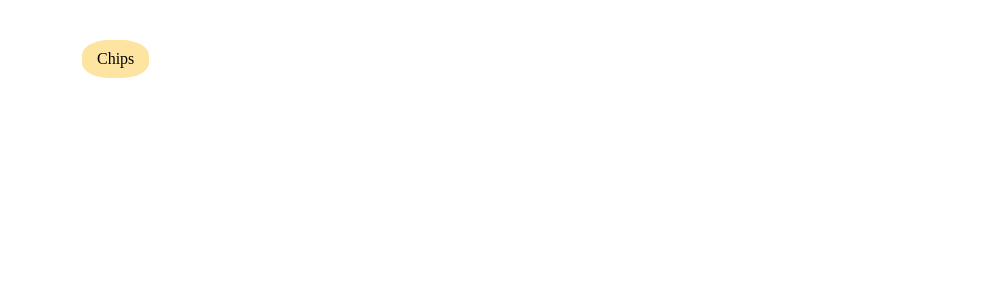
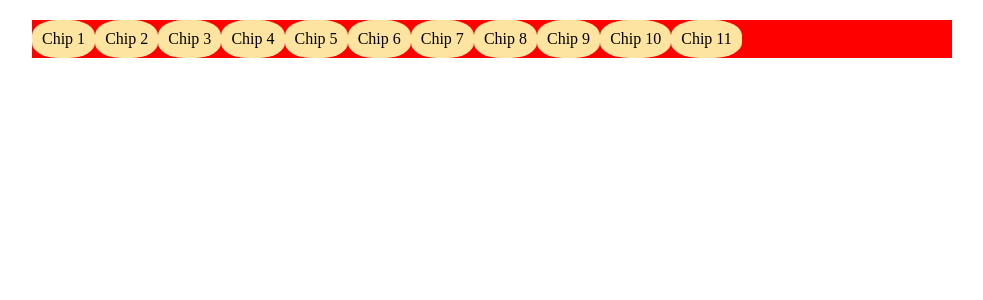
Before and after one commit to 0nlyssslatts/chips, a React app: page / in a window 1280 px wide. Shown: the top 300 px of the page, without its empty margins (148-1131 px from the left). Built offline with nearby package versions, Linux system fonts and the light colour scheme.

Commit message:
Добавил компонент ChipsList

```diff
--- a/src/app/App.tsx
+++ b/src/app/App.tsx
@@ -1,10 +1,27 @@
+import { useState } from "react";
+import ChipList from "components/ChipsList/ChipsList";
 import "./index.scss";
-import Chips from "components/Chips/Chips";
+
+const chips = [
+    { id: "1", label: "Chip 1" },
+    { id: "2", label: "Chip 2" },
+    { id: "3", label: "Chip 3" },
+    { id: "4", label: "Chip 4" },
+    { id: "5", label: "Chip 5" },
+    { id: "6", label: "Chip 6" },
+    { id: "7", label: "Chip 7" },
+    { id: "8", label: "Chip 8" },
+    { id: "9", label: "Chip 9" },
+    { id: "10", label: "Chip 10" },
+    { id: "11", label: "Chip 11" },
+];
 
 const App = () => {
+    const [selectedId, setSelectedId] = useState<string | null>(null);
+
     return (
         <div className="app">
-            <Chips label="Chips" selected={false} onClick={() => {}} />
+            <ChipList chips={chips} selectedId={selectedId} onSelect={setSelectedId} />
         </div>
     );
 };
--- a/src/app/index.scss
+++ b/src/app/index.scss
@@ -5,8 +5,8 @@
 }
 
 .app {
-    display: flex;
-    max-width: 900px;
+    max-width: 960px;
     margin: 0 auto;
-    padding: 40px;
+    padding: 20px;
+    height: 100vh;
 }
--- a/src/components/Chips/Chips.module.scss
+++ b/src/components/Chips/Chips.module.scss
@@ -1,9 +1,10 @@
 .Chip {
-    padding: 10px 15px;
+    padding: 10px;
     border-radius: 40%;
     cursor: pointer;
     background-color: #fde4a1;
     color: #000;
+    text-align: center;
 }
 
 .selected {
--- a/src/components/Chips/Chips.tsx
+++ b/src/components/Chips/Chips.tsx
@@ -6,14 +6,17 @@ interface ChipsProps {
     selected: boolean;
     onClick: () => void;
     className?: string;
+    width?: number;
 }
 
 const Chips = (props: ChipsProps) => {
-    const { label, selected, onClick, className } = props;
+    const { label, selected, onClick, className, width } = props;
+    const style = width ? { width: `${width}px` } : {};
     return (
         <div
             className={classNames(cls.Chip, { [cls.selected]: selected }, [className])}
             onClick={onClick}
+            style={style}
         >
             {label}
         </div>
--- a/src/components/ChipsList/ChipsList.module.scss
+++ b/src/components/ChipsList/ChipsList.module.scss
@@ -1,6 +1,26 @@
 .ChipsList {
     display: flex;
-    flex-direction: row;
-    flex: 0 0 auto;
+    flex-shrink: 0;
+    align-items: center;
+    background-color: red;
+}
+
+.ellipsis {
+    background-color: #f0f0f0;
+    padding: 5px 10px;
+    border-radius: 15px;
+    margin: 5px;
+    cursor: pointer;
+}
+
+.popup {
+    background-color: #fff;
+    box-shadow: 0 2px 10px rgba(0, 0, 0, 0.2);
+    padding: 10px;
+    z-index: 1000;
+}
+
+.grid {
+    display: grid;
     gap: 10px;
 }
--- a/src/components/ChipsList/ChipsList.tsx
+++ b/src/components/ChipsList/ChipsList.tsx
@@ -1,21 +1,102 @@
+import { useState, useEffect, useRef } from "react";
+import { usePopper } from "react-popper";
+import Chips from "components/Chips/Chips";
 import { classNames } from "utils/classNames";
-import cls from "./ChipsWrapper.module.scss";
-import Chips from "components/Chips/Chips";
+import cls from "./ChipsList.module.scss";
 
-interface ChipsListProps {
+interface ChipListProps {
+    chips: { id: string; label: string }[];
+    selectedId: string | null;
+    onSelect: (id: string) => void;
     className?: string;
+    popupClassName?: string;
+    gridColumns?: number;
 }
 
-const arr = [1, 2, 3, 4, 5, 6, 7, 8, 9, 10, 11, 12, 13, 14, 15, 16, 17, 18, 19, 20];
+const ChipList = (props: ChipListProps) => {
+    const { chips, selectedId, onSelect, className, popupClassName, gridColumns = 3 } = props;
+    const [visibleCount, setVisibleCount] = useState(chips.length);
+    const [isPopupOpen, setIsPopupOpen] = useState(false);
+    const containerRef = useRef<HTMLDivElement>(null);
+    const ellipsisRef = useRef<HTMLDivElement>(null);
+    const [popperElement, setPopperElement] = useState<HTMLDivElement | null>(null);
+    const { styles, attributes } = usePopper(ellipsisRef.current, popperElement, {
+        placement: "bottom-start",
+    });
 
-export const ChipsList = ({ className }: ChipsListProps) => {
+    const calculateVisibleCount = () => {
+        if (!containerRef.current) return;
+        const containerWidth = containerRef.current.offsetWidth;
+        let totalWidth = 0;
+        let count = 0;
+        const ellipsisWidth = 32;
+
+        chips.forEach((chip) => {
+            const chipWidth = 75;
+            if (totalWidth + chipWidth <= containerWidth - ellipsisWidth) {
+                totalWidth += chipWidth;
+                count++;
+            }
+        });
+
+        setVisibleCount(count < chips.length ? count : chips.length);
+    };
+
+    useEffect(() => {
+        calculateVisibleCount();
+        window.addEventListener("resize", calculateVisibleCount);
+        return () => window.removeEventListener("resize", calculateVisibleCount);
+    }, [chips]);
+
+    const visibleChips = chips.slice(0, visibleCount);
+    const hiddenChips = chips.slice(visibleCount);
+
     return (
-        <div className={classNames(cls.ChipsList, {}, [className])}>
-            {arr.map((num) => {
-                return (
-                    <Chips key={num} label={`Чипс ${num}`} selected={false} onClick={() => {}} />
-                );
-            })}
+        <div ref={containerRef} className={classNames(cls.ChipsList, {}, [className])}>
+            {visibleChips.map((chip) => (
+                <Chips
+                    key={chip.id}
+                    label={chip.label}
+                    selected={selectedId === chip.id}
+                    onClick={() => onSelect(chip.id)}
+                />
+            ))}
+            {hiddenChips.length > 0 && (
+                <div
+                    ref={ellipsisRef}
+                    className={cls.ellipsis}
+                    onClick={() => setIsPopupOpen(true)}
+                >
+                    ...
+                </div>
+            )}
+            {isPopupOpen && (
+                <div
+                    ref={setPopperElement}
+                    className={classNames(cls.popup, {}, [popupClassName])}
+                    style={styles.popper}
+                    {...attributes.popper}
+                >
+                    <div
+                        className={cls.grid}
+                        style={{ gridTemplateColumns: `repeat(${gridColumns}, 1fr)` }}
+                    >
+                        {hiddenChips.map((chip) => (
+                            <Chips
+                                key={chip.id}
+                                label={chip.label}
+                                selected={selectedId === chip.id}
+                                onClick={() => {
+                                    onSelect(chip.id);
+                                    setIsPopupOpen(false);
+                                }}
+                            />
+                        ))}
+                    </div>
+                </div>
+            )}
         </div>
     );
 };
+
+export default ChipList;
```
Also changed, not shown: package.json (+3 -4 lines), 1 other file (tests, documents, lock files or other folders).
